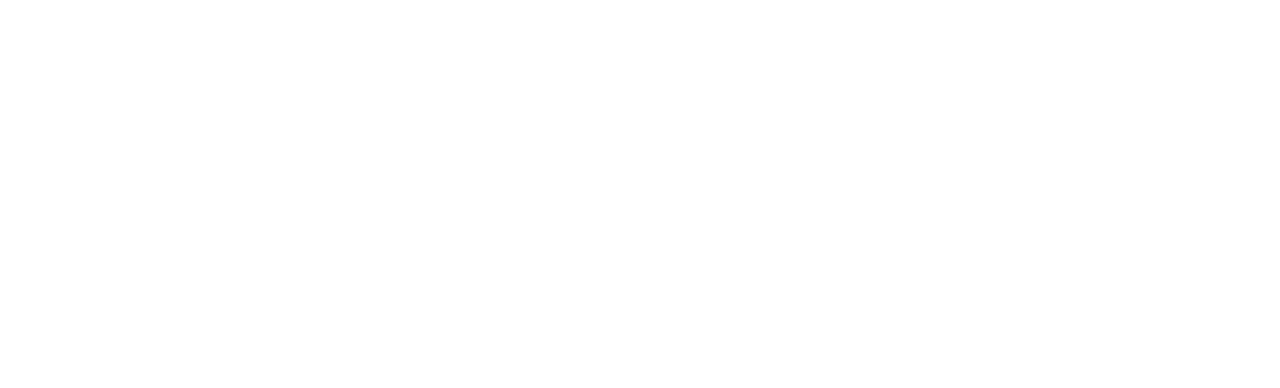
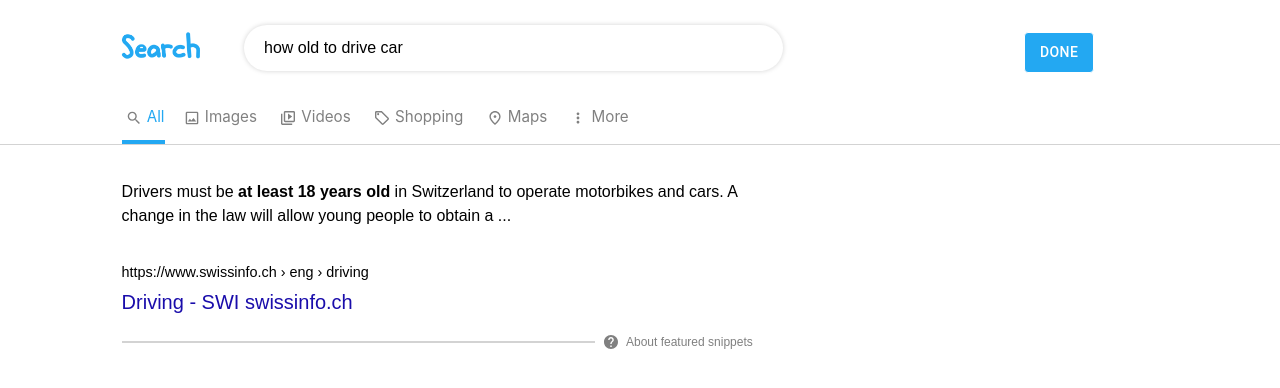
Before and after one commit to Davfon/results, a React (Create React App) app: page /search in a window 1280 px wide. Before the commit this address had no page. Shown: the top 388 px of the page. Built offline with nearby package versions, Linux system fonts and the light colour scheme.

Commit message:
create result page & featured snippet

```diff
--- a/src/App.js
+++ b/src/App.js
@@ -1,13 +1,15 @@
 import * as React from 'react';
-import {BrowserRouter as Router, Route, Routes} from "react-router-dom";
+import { BrowserRouter as Router, Route, Routes } from "react-router-dom";
 import Home from './Home';
+import Search from './Search';
 
 function App() {
   return (
     <div className='App'>
       <Router>
         <Routes>
-          <Route path='' element={<Home/>} />
+          <Route path='' element={<Home />} />
+          <Route path='/search' element={<Search />} />
         </Routes>
       </Router>
     </div>
--- a/src/Home.css
+++ b/src/Home.css
@@ -1,8 +1,8 @@
-.App {
+.home {
   text-align: center;
 }
 
-.App-body {
+.home_body {
   min-height: 100vh;
   display: flex;
   flex-direction: column;
@@ -10,20 +10,20 @@
   justify-content: center;
 }
 
-.logo {
+.home_logo {
   height: 150px;
   margin-top: -100px;
   margin-bottom: 10px;
 }
 
-.searchbar {
+.home_searchbar {
   display: flex;
   flex-direction: row;
   align-items: center;
   justify-content: flex-start;
 }
 
-.input-field {
+.home_input-field {
   display: flex;
   align-items: center;
   height: 30px;
@@ -37,7 +37,7 @@
   transition: box-shadow 0.05s linear;
 }
 
-.input-field:hover {
+.home_input-field:hover {
   box-shadow: 0px 0px 10px #b3b3b3;
 }
 
@@ -45,13 +45,13 @@
   outline: none;
 }
 
-.search-icon {
+.home_search-icon {
   position: absolute;
   color: grey;
   margin-left: 20px;
 }
 
-.search-button button {
+.home_search-button button {
   margin: 30px;
   padding: 7px 15px;
   background-color: #f8f8f8;
@@ -60,7 +60,7 @@
   color: #686868;
 }
 
-.search-button button:hover {
+.home_search-button button:hover {
   box-shadow: 0 1px 1px rgba(0, 0, 0, 0.1);
   background-image: -webkit-linear-gradient(top, #f8f8f8, #f1f1f1);
   background-color: #f8f8f8;
--- a/src/Home.js
+++ b/src/Home.js
@@ -3,7 +3,7 @@
 import Button from '@mui/material/Button';
 import React, { useState, useEffect } from 'react';
 import Logo from './assets/logo.png';
-import {useNavigate} from 'react-router-dom';
+import { useNavigate } from 'react-router-dom';
 
 function Home() {
   const [searchTerm, setSearchTerm] = useState('');
@@ -11,7 +11,7 @@
 
   useEffect(() => {
     const inputField = document.getElementById('inputField');
-    inputField.addEventListener('keyup', function(event) {
+    inputField.addEventListener('keyup', function (event) {
       if (event.key === 'Enter') {
         event.preventDefault();
         document.getElementById('searchButton').click();
@@ -25,14 +25,14 @@
   }
 
   return (
-    <div className='App'>
-      <div className='App-body'>
-        <img className='logo' src={Logo} alt=''/>
-        <div className='searchbar'>
-          <SearchIcon className='search-icon'/>
-          <input className='input-field' id='inputField' autoFocus value={searchTerm} onChange={(e) => setSearchTerm(e.target.value)}/>
+    <div className='home'>
+      <div className='home_body'>
+        <img className='home_logo' src={Logo} alt='' />
+        <div className='home_searchbar'>
+          <SearchIcon className='home_search-icon' />
+          <input className='home_input-field' id='inputField' autoFocus value={searchTerm} onChange={(e) => setSearchTerm(e.target.value)} />
         </div>
-        <div className='search-button'>
+        <div className='home_search-button'>
           <Button id='searchButton' type='submit' variant='outlined' onClick={handleClick}>
             Search
           </Button>
--- a/src/Search.css
+++ b/src/Search.css
@@ -1,11 +1,187 @@
 .App {
-    text-align: center;
+  text-align: center;
+}
+
+.App-header {
+  height: 18vh;
+  display: flex;
+  flex-direction: row;
+  align-items: flex-start;
+  justify-content: flex-start;
+  flex-wrap: wrap;
 }
 
 .App-body {
-    min-height: 100vh;
-    display: flex;
-    flex-direction: column;
-    align-items: center;
-    justify-content: center;
+  min-height: 80vh;
+  display: flex;
+  flex-direction: column;
+  align-items: flex-start;
+  justify-content: flex-start;
 }
+
+.logo {
+  height: 50px;
+  margin-top: 20px;
+  margin-bottom: 10px;
+  margin-left: 9vw;
+  margin-right: 40px;
+}
+
+.searchbar {
+  display: flex;
+  flex-direction: row;
+  align-items: center;
+  justify-content: flex-start;
+  margin-top: 25px;
+}
+
+.fake-input-field {
+  display: flex;
+  align-items: center;
+  height: 26px;
+  border: 0px solid lightgray;
+  padding: 10px 20px;
+  border-radius: 50px;
+  width: 39vw;
+  max-width: 560px;
+  font-size: 16px;
+  box-shadow: 0px 0px 5px lightgrey;
+  cursor: default;
+}
+
+input:focus{
+  outline: none;
+}
+
+.done-container button{
+  position: absolute;
+  top: 4vh;
+  left: 80vw;
+  margin-right: 1vw;
+  padding: 7px 15px;
+  background-color: #23A8F2;
+  border: 1px solid white;
+  color: white;
+}
+
+.done-container button:hover {
+  box-shadow: 0 1px 1px rgba(0, 0, 0, 0.1);
+  background-image: -webkit-linear-gradient(top, #23A8F2, #16a2ee);
+  background-color: #23A8F2;
+  border: 1px solid #23A8F2;
+  color: white;
+}
+
+.tabs {
+  display: flex;
+  flex-direction: row;
+  align-items: center;
+  justify-content: flex-start;
+  margin-top: 1.5vh;
+  width: 100vw;
+  height: 6vh;
+}
+
+.tab {
+  display: flex;
+  flex-direction: row;
+  align-items: center;
+  justify-content: flex-start;
+  width: fit-content;
+  height: 6vh;
+  margin-left: 1.5vw;
+  color: grey;
+}
+
+.first-tab {
+  margin: -4px;
+  margin-left: 9.5vw;
+  border-bottom: 4px solid #23A8F2;
+  align-self: flex-end;
+}
+
+.header-line {
+  margin-top: 4px;
+  background-color: lightgrey;
+  width: 100vw;
+  height: 0.5px;
+}
+
+.tab-icon {
+  width: 20px;
+  height: 20px;
+}
+
+.tab-text {
+  margin-left: 0.4vw;
+  font-size: 1.9vh;
+  cursor: default;
+}
+
+.blue-text {
+  color: #23A8F2;
+}
+
+.tab-icon-svg {
+  transform: scale(0.7);
+  margin-left: 0px;
+}
+
+.featured-snippet {
+  display: flex;
+  flex-direction: column;
+  align-items: flex-start;
+  justify-content: flex-start;
+  text-align: left;
+  margin-top: 2.5vh;
+  margin-left: 9.5vw;
+  width: 50vw;
+  height: 30vh;
+  font-size: 1em;
+  font-family: Arial;
+  line-height: 1.5em;
+}
+
+.grey-link {
+  margin-top: 2vh;
+  font-size: 0.9em;
+}
+
+.blue-link {
+  color: #1A0DAB;
+  font-size: 1.25em;
+  margin-top: 0.75vh;
+}
+
+.footnote {
+  display: flex;
+  flex-direction: row;
+  align-items: center;
+  justify-content: flex-start;
+  margin-top: 2vh;
+}
+
+.footnote-text {
+  margin-left: 1vw;
+  font-size: 0.75em;
+  color: grey;
+}
+
+.help-icon {
+  width: 14px;
+  height: 14px;
+  margin-top: -10px;
+  margin-left: 4px;
+}
+
+.help-icon-svg {
+  transform: scale(0.7);
+  margin-left: 0px;
+  color: grey
+}
+
+.separation-line {
+  width: 37vw;
+  height: 0.15vh;
+  background-color: lightgrey;
+}
--- a/src/Search.js
+++ b/src/Search.js
@@ -1,11 +1,81 @@
 import './Search.css';
 import React from 'react';
+import Logo from './assets/logo.png';
+import SearchIcon from '@mui/icons-material/Search';
+import ImageIcon from '@mui/icons-material/ImageOutlined';
+import VideoIcon from '@mui/icons-material/VideoLibraryOutlined';
+import ShoppingIcon from '@mui/icons-material/LocalOfferOutlined';
+import MapsIcon from '@mui/icons-material/FmdGoodOutlined';
+import MoreIcon from '@mui/icons-material/MoreVert';
+import HelpIcon from '@mui/icons-material/Help';
+import { Button } from '@mui/material';
 
 function Search() {
   return (
     <div className='App'>
+      <div className='App-header'>
+        <img className='logo' src={Logo} alt='' />
+        <div className='searchbar'>
+          <input className='fake-input-field' id='inputField' value={"how old to drive car"} readOnly />
+        </div>
+        <div className='done-container'>
+          <Button>Done</Button>
+        </div>
+        <div className='tabs'>
+          <div className='tab first-tab'>
+            <div className='tab-icon'>
+              <SearchIcon className='tab-icon-svg'/>
+            </div>
+            <div className='tab-text blue-text'>All</div>
+          </div>
+          <div className='tab'>
+            <div className='tab-icon'>
+              <ImageIcon className='tab-icon-svg'/>
+            </div>
+            <div className='tab-text'>Images</div>
+          </div>
+          <div className='tab'>
+            <div className='tab-icon'>
+              <VideoIcon className='tab-icon-svg'/>
+            </div>
+            <div className='tab-text'>Videos</div>
+          </div>
+          <div className='tab'>
+            <div className='tab-icon'>
+              <ShoppingIcon className='tab-icon-svg'/>
+            </div>
+            <div className='tab-text'>Shopping</div>
+          </div>
+          <div className='tab'>
+            <div className='tab-icon'>
+              <MapsIcon className='tab-icon-svg'/>
+            </div>
+            <div className='tab-text'>Maps</div>
+          </div>
+          <div className='tab'>
+            <div className='tab-icon'>
+              <MoreIcon className='tab-icon-svg'/>
+            </div>
+            <div className='tab-text'>More</div>
+          </div>
+        </div>
+        <div className='header-line' />
+      </div>
       <div className='App-body'>
-        Text
+        <div className='featured-snippet'>
+          <p>
+          Drivers must be <b>at least 18 years old</b> in Switzerland to operate motorbikes and cars. A change in the law will allow young people to obtain a ...
+          </p>
+          <div className='grey-link'> https://www.swissinfo.ch › eng › driving </div>
+          <div className='blue-link'> Driving - SWI swissinfo.ch </div>
+          <div className='footnote'>
+            <div className='separation-line'/>
+            <div className='help-icon'>
+              <HelpIcon className='help-icon-svg'/>
+            </div>
+            <div className='footnote-text'> About featured snippets </div>
+          </div>
+        </div>
       </div>
     </div>
   )
```
Also changed, not shown: public/index.html (+4 -4 lines), package.json (line endings or trailing spaces), public/manifest.json, src/assets/logo.png, 1 other file (tests, documents, lock files or other folders).
